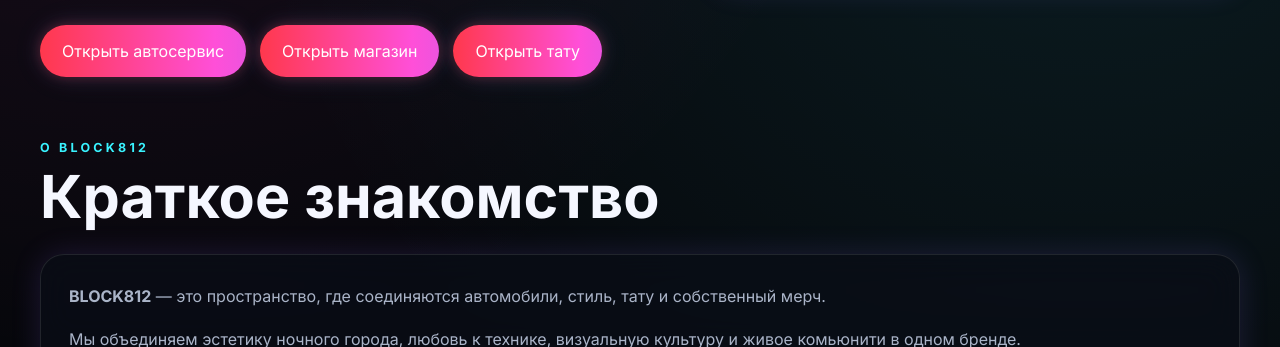
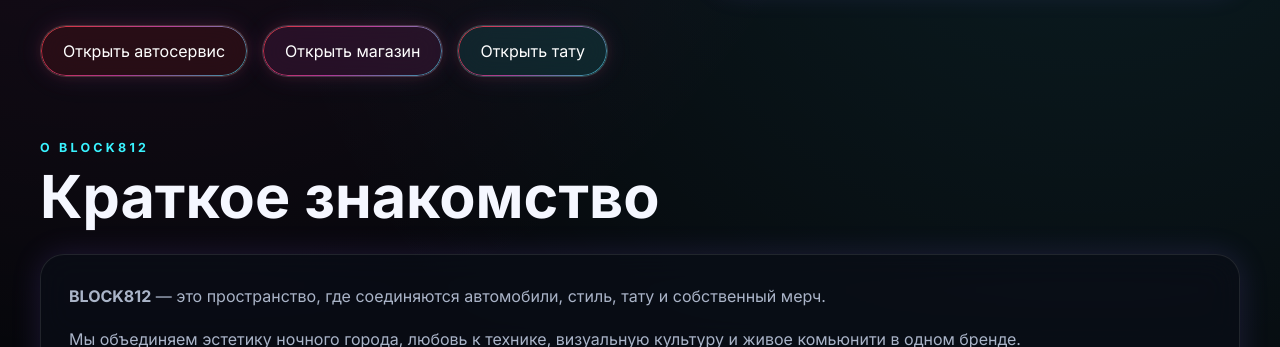
Before and after one commit to tasyahell/block812, a plain HTML site: page index.html in a window 1280 px wide. Shown: the part 753-1100 px from the top of the page. Drawn offline with Linux system fonts and the light colour scheme.

Commit message:
Update styles.css

```diff
--- a/styles.css
+++ b/styles.css
@@ -149,22 +149,77 @@
   display:inline-flex;
   align-items:center;
   justify-content:center;
-
-  color:white;
-  border:none;
+  color:#fff;
   position:relative;
   overflow:hidden;
+  border:1px solid rgba(255,255,255,0.16);
+  background:rgba(255,255,255,0.06);
+  backdrop-filter:blur(16px);
+  -webkit-backdrop-filter:blur(16px);
+  box-shadow:
+    inset 0 1px 0 rgba(255,255,255,0.12),
+    0 0 12px rgba(255,52,52,.10),
+    0 0 24px rgba(255,79,216,.08),
+    0 0 36px rgba(57,243,255,.06);
+  transition:transform .2s ease, box-shadow .2s ease, border-color .2s ease, background .2s ease;
+}
+.btn::before{
+  content:"";
+  position:absolute;
+  inset:0;
+  border-radius:999px;
+  padding:1px;
+  background:linear-gradient(135deg, rgba(255,52,52,.9), rgba(255,79,216,.7), rgba(57,243,255,.7));
+  -webkit-mask:
+    linear-gradient(#000 0 0) content-box,
+    linear-gradient(#000 0 0);
+  -webkit-mask-composite:xor;
+          mask-composite:exclude;
+  opacity:.9;
+  pointer-events:none;
+}
 
-  background: linear-gradient(90deg, #ff3434, #ff4fd8, #8d6bff, #39f3ff);
-  background-size: 300% 300%;
-  animation: gradientMove 6s ease infinite;
+.btn::after{
+  content:"";
+  position:absolute;
+  top:0;
+  left:-120%;
+  width:70%;
+  height:100%;
+  background:linear-gradient(90deg, transparent, rgba(255,255,255,.22), transparent);
+  transform:skewX(-20deg);
+  transition:left .6s ease;
+  pointer-events:none;
+}
 
+.btn:hover{
+  transform:translateY(-2px);
+  background:rgba(255,255,255,0.08);
+  border-color:rgba(255,255,255,0.22);
   box-shadow:
-    0 0 12px rgba(255,52,52,.2),
-    0 0 20px rgba(255,79,216,.15),
-    0 0 30px rgba(57,243,255,.1);
+    inset 0 1px 0 rgba(255,255,255,0.14),
+    0 0 18px rgba(255,52,52,.16),
+    0 0 30px rgba(255,79,216,.12),
+    0 0 42px rgba(57,243,255,.10);
+}
 
-  transition: transform .2s ease, box-shadow .2s ease;
+.btn:hover::after{
+  left:140%;
+}
+
+.btn:active{
+  transform:scale(0.98);
+}
+.hero-actions .btn:nth-child(1){
+  background:rgba(255,52,52,0.10);
+}
+
+.hero-actions .btn:nth-child(2){
+  background:rgba(255,79,216,0.10);
+}
+
+.hero-actions .btn:nth-child(3){
+  background:rgba(57,243,255,0.10);
 }
 .btn:hover{transform:translateY(-2px)}
 
```
